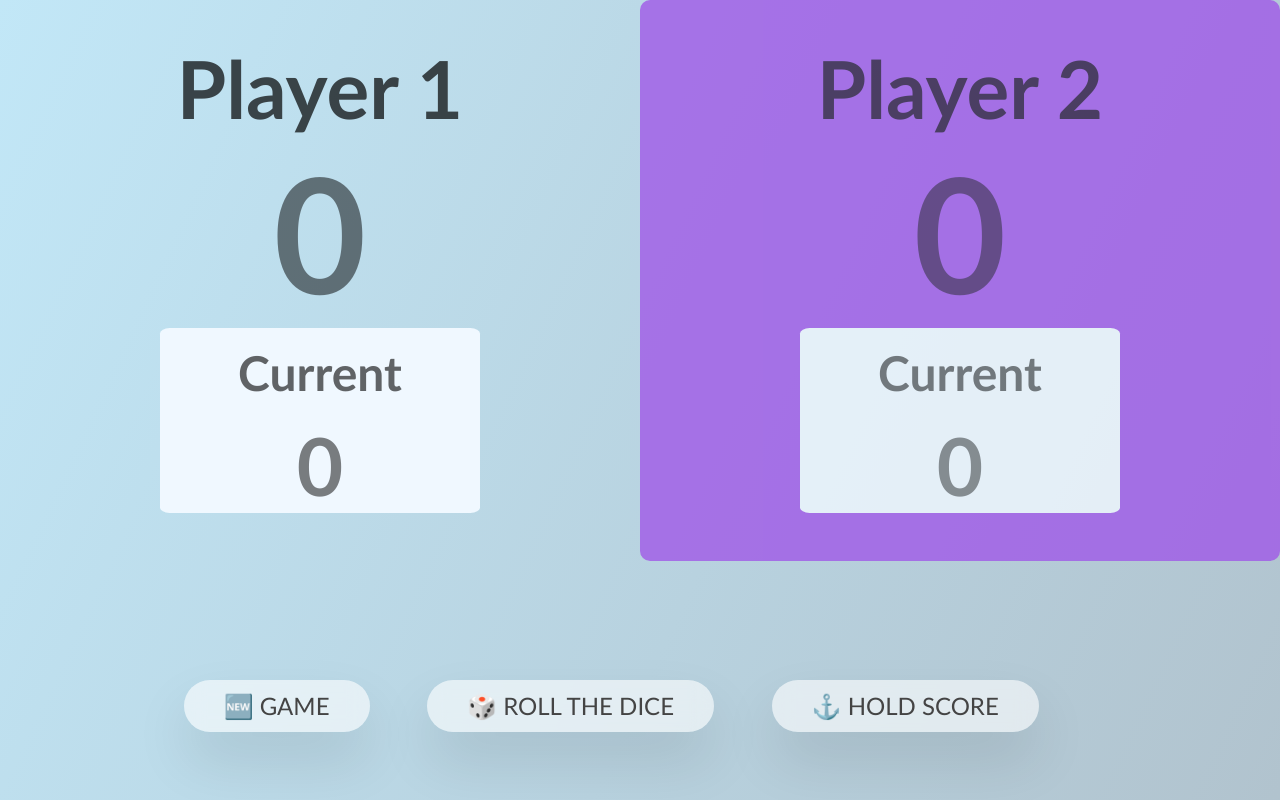
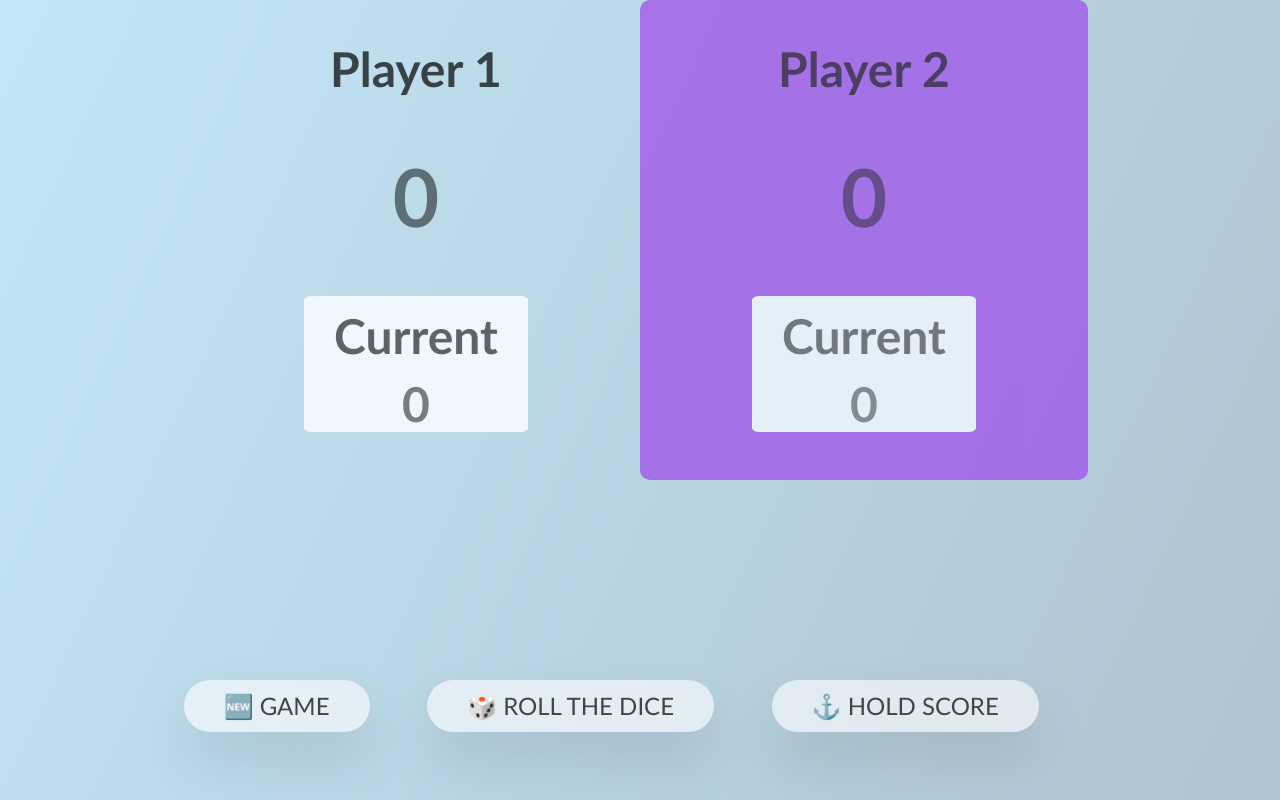
Before and after one commit to Simina-U/Roll-the-Dice, a plain HTML site: page index.html in a window 1280 px wide. Drawn offline with Linux system fonts and the light colour scheme.

Commit message:
and another one

```diff
--- a/style.css
+++ b/style.css
@@ -23,10 +23,12 @@ body {
   display: grid;
   grid-template-columns: 50% 50%;
   height: 60vh;
-  width: 100%;
+  width: 70%;
+  margin-left: auto;
+  margin-right: auto;
 }
 .name {
-  font-size: 5rem;
+  font-size: 3rem;
   color: rgba(0, 0, 0, 0.7);
 }
 .current-score {
@@ -37,7 +39,7 @@ body {
 }
 .score {
   margin-top: 5%;
-  font-size: 5rem;
+  font-size: 3rem;
   font-weight: bold;
   color: rgba(0, 0, 0, 0.5);
 }
@@ -54,7 +56,7 @@ body {
 
 .player0-score,
 .player1-score {
-  font-size: 10rem;
+  font-size: 5rem;
   font-weight: bold;
   color: rgba(0, 0, 0, 0.5);
 }
```
